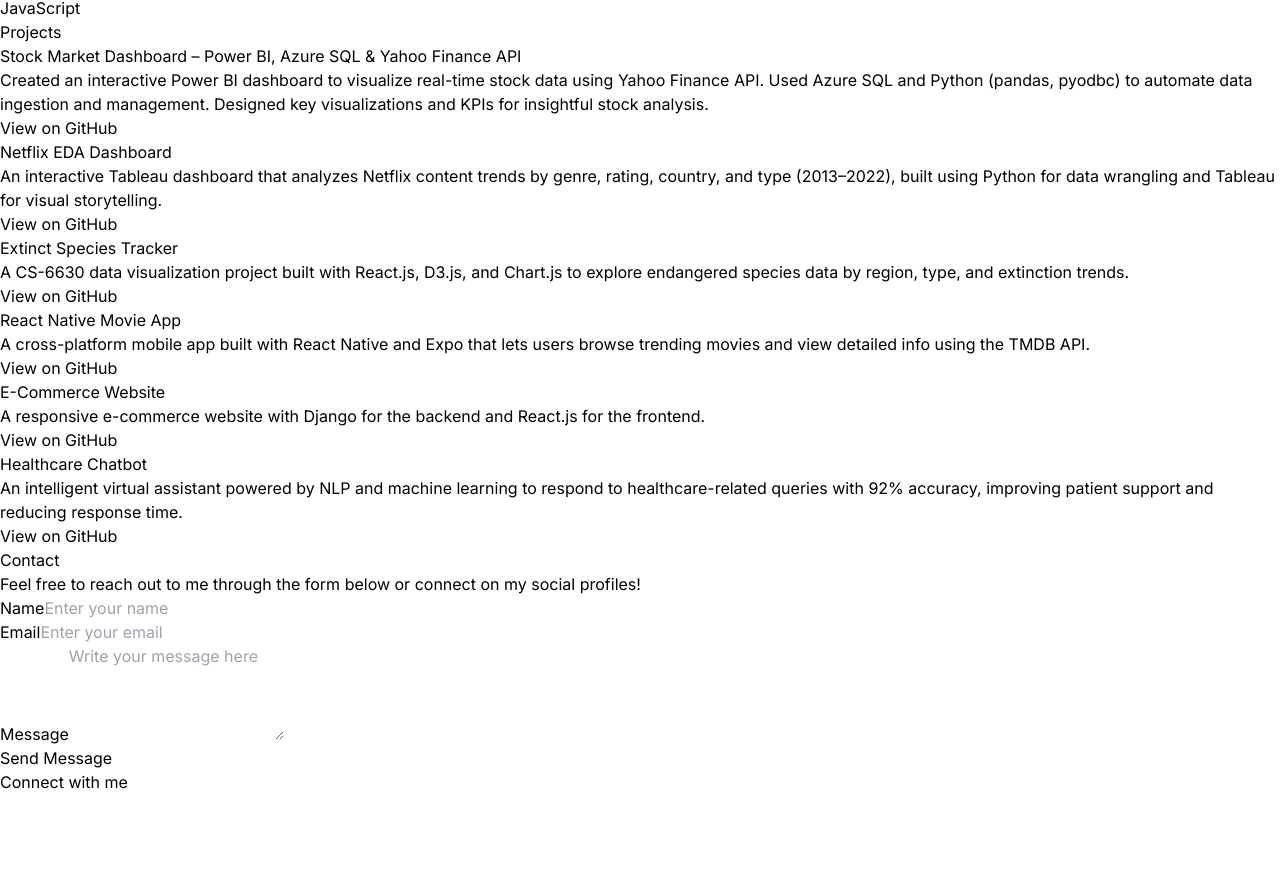
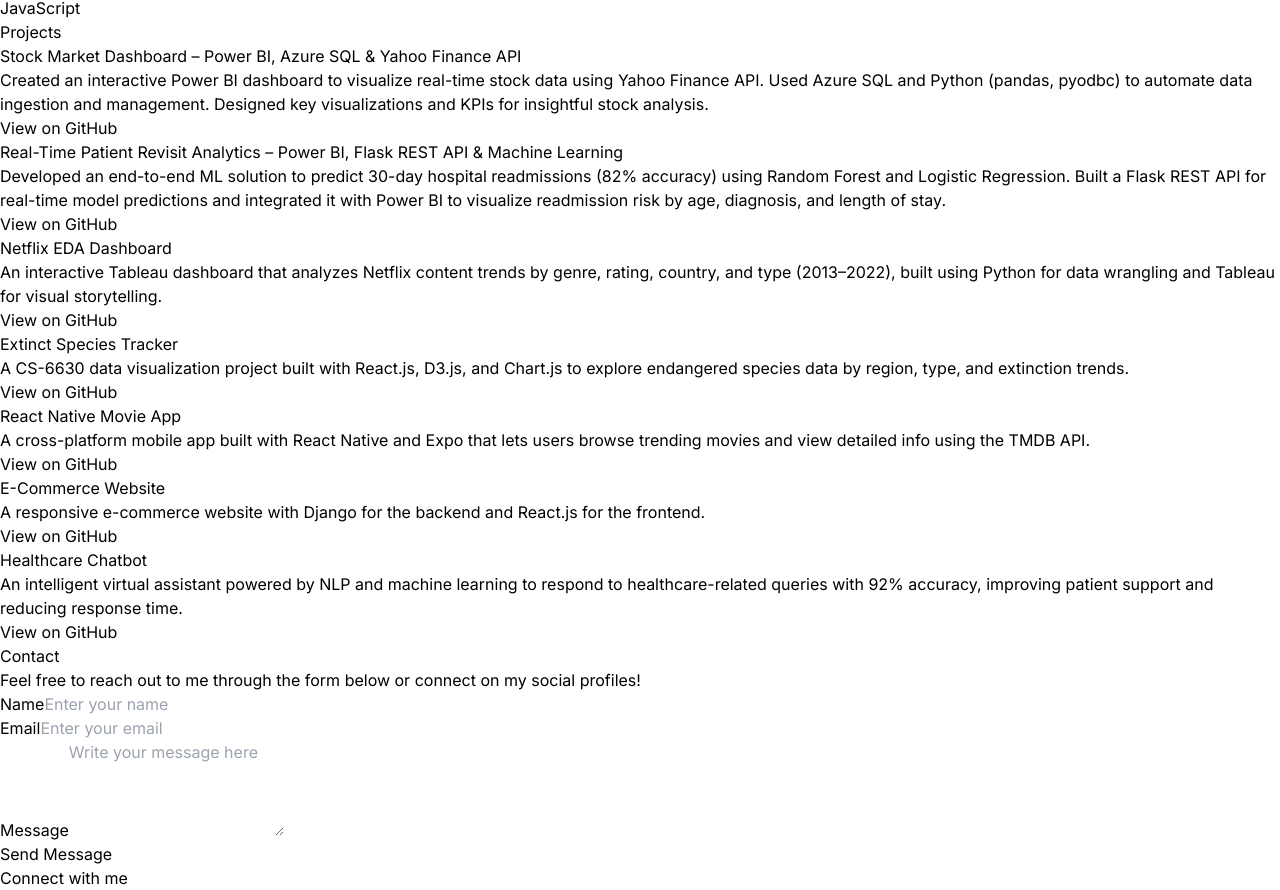
Before and after one commit to prathu10/PORTFOLIO-WEBSITE-NEW, a React (Vite) app: page / in a window 1280 px wide. Shown: the part 2297-3187 px from the top of the page. Before the commit the page ends 3091 px from the top, so only its background shows below. Built offline with nearby package versions, Linux system fonts and the light colour scheme.

Commit message:
Project added!

```diff
--- a/src/components/Projects.jsx
+++ b/src/components/Projects.jsx
@@ -7,6 +7,11 @@
       title:  "Stock Market Dashboard – Power BI, Azure SQL & Yahoo Finance API",
       description: "Created an interactive Power BI dashboard to visualize real-time stock data using Yahoo Finance API. Used Azure SQL and Python (pandas, pyodbc) to automate data ingestion and management. Designed key visualizations and KPIs for insightful stock analysis.",
       link: "https://github.com/prathu10/Stock_Dashboard_Azure",
+    },
+    {
+      title: "Real-Time Patient Revisit Analytics – Power BI, Flask REST API & Machine Learning",
+      description: "Developed an end-to-end ML solution to predict 30-day hospital readmissions (82% accuracy) using Random Forest and Logistic Regression. Built a Flask REST API for real-time model predictions and integrated it with Power BI to visualize readmission risk by age, diagnosis, and length of stay.",
+      link: "https://github.com/prathu10/Real-Time-Patient-Revisit-Analytics",
     },
     {
       title:  "Netflix EDA Dashboard",
```
